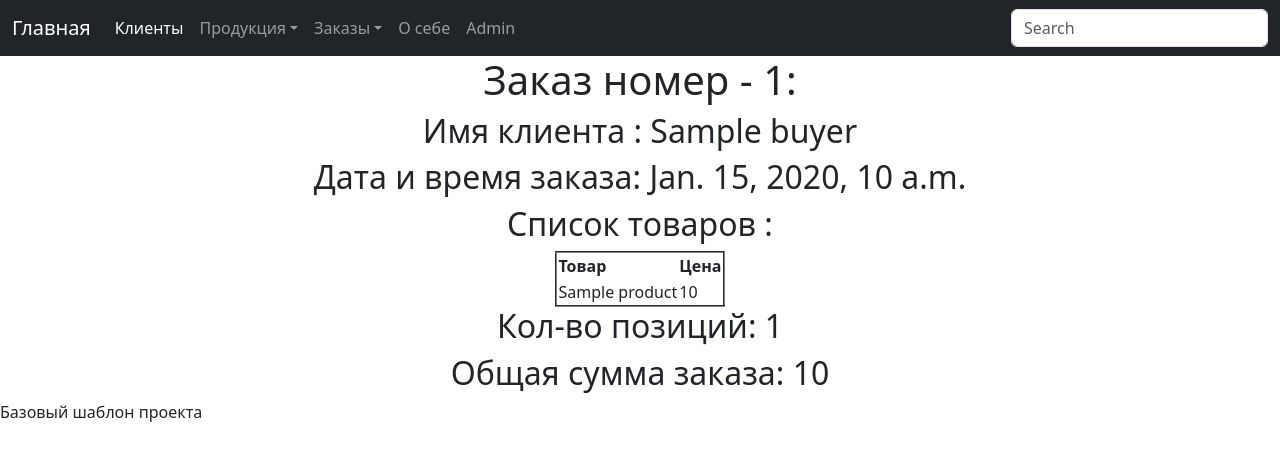
After one commit to Pavel-OV/Django_hw, a Django app: template website/online_storeapp/templates/online_storeapp/order.html in a window 1280 px wide. The commit adds this page. Shown: the top 461 px of the page. Run offline with Django 5.2, Linux system fonts and the light colour scheme; the template is opened without the code that fills it: most values are stand-ins (such as "Sample title", 1, 10 or a date in 2020); parts of the project's set-up code (start-up, migrations or seed data) failed here and were passed over.

Commit message:
HTML страницы-шаблоны  для пректа online_storeapp

```diff
--- /dev/null
+++ b/website/online_storeapp/templates/online_storeapp/order.html
@@ -0,0 +1,38 @@
+{% extends 'base.html' %}
+
+{% block title %} {{buyer_id}} {% endblock %}
+
+{% block content %}
+<center>
+    <h1>Заказ номер - {{ order_id }}:</h1>
+    <h2>Имя клиента : {{ buyer }}</h2>
+    <h2>Дата и время заказа: {{ date_order }}</h2>
+    <h2>Список товаров :</h2>
+    <table border='2'>
+        <tr>
+            <th>
+                Товар
+            </th>
+            <th>
+                Цена
+            </th>
+        </tr>
+        <tr>
+            <td>
+                {% for product in products %}
+                {{ product.name_product }}
+                <br>
+                {% endfor %}
+            </td>
+            <td>
+                {% for product in products %}
+                {{ product.price_of_product }}
+                <br>
+                {% endfor %}
+            </td>
+        </tr>
+    </table>
+    <h2>Кол-во позиций: {{ products.count }}</h2>
+    <h2>Общая сумма заказа: {{ price_total_order }}</h2>
+</center>
+{% endblock %}
```
Also changed, not shown: website/online_storeapp/templates/online_storeapp/index.html (added, +8 -0 lines), website/online_storeapp/templates/online_storeapp/orders.html (added, +14 -0 lines), website/templates/base.html (+10 -16 lines).
